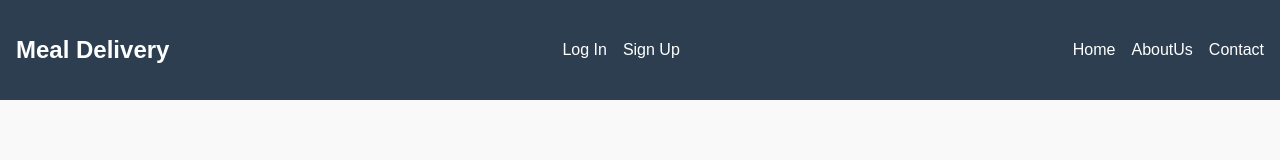
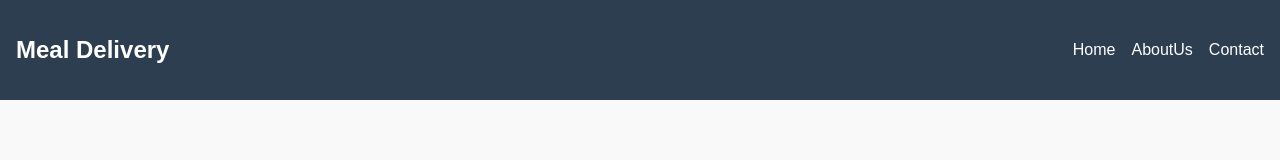
Before and after one commit to sandu456/mealdelivery-Frontend, a React (Vite) app: page /contact in a window 1280 px wide. Shown: the top 160 px of the page. Built offline with nearby package versions, Linux system fonts and the light colour scheme.

Commit message:
remove login and signup from navbar

```diff
--- a/src/Components/Navbar.tsx
+++ b/src/Components/Navbar.tsx
@@ -5,10 +5,7 @@
   return (
     <nav className="navbar">
       <h1>Meal Delivery </h1>
-      <ul>
-        <li><Link to="/login">Log In</Link></li>
-        <li><Link to="/signup">Sign Up</Link></li>
-      </ul>
+
 
       <ul>
         <li><a href="/Home">Home</a></li>
```
